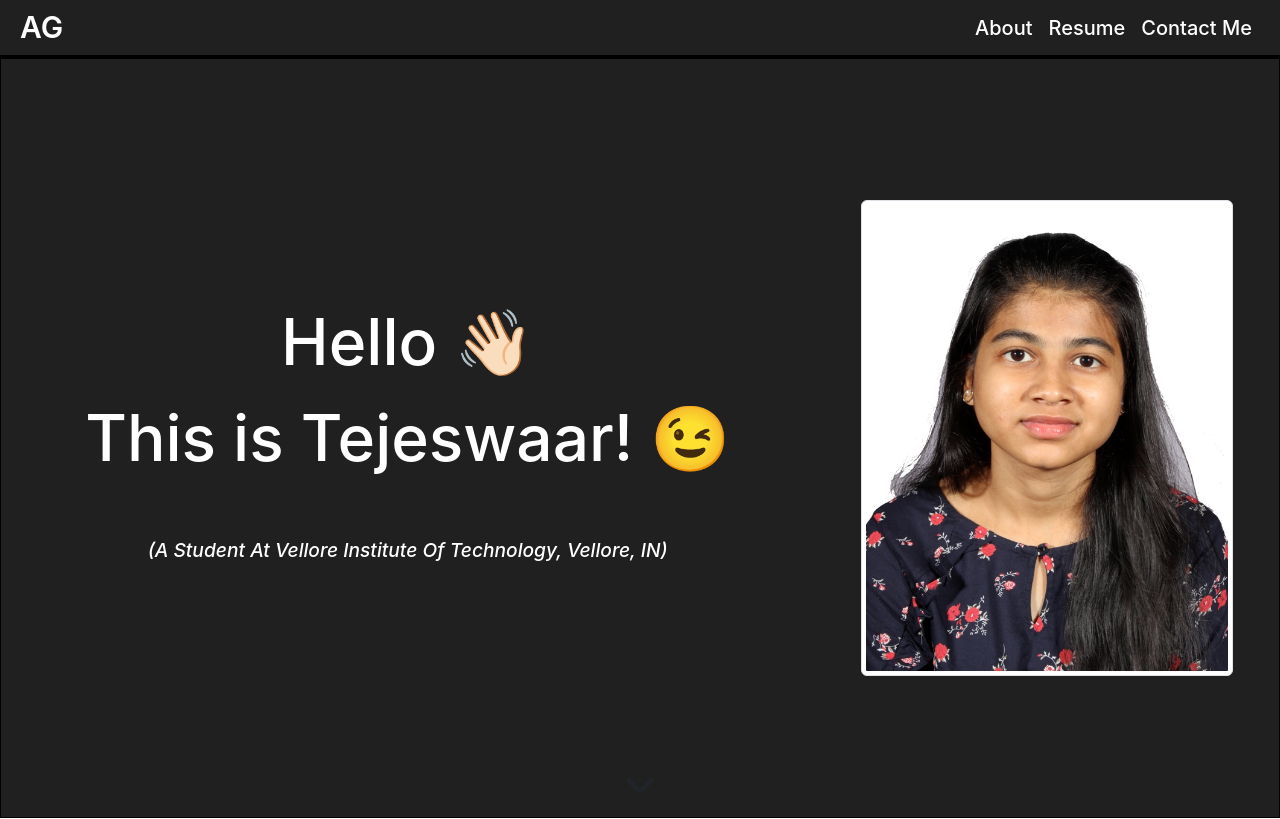
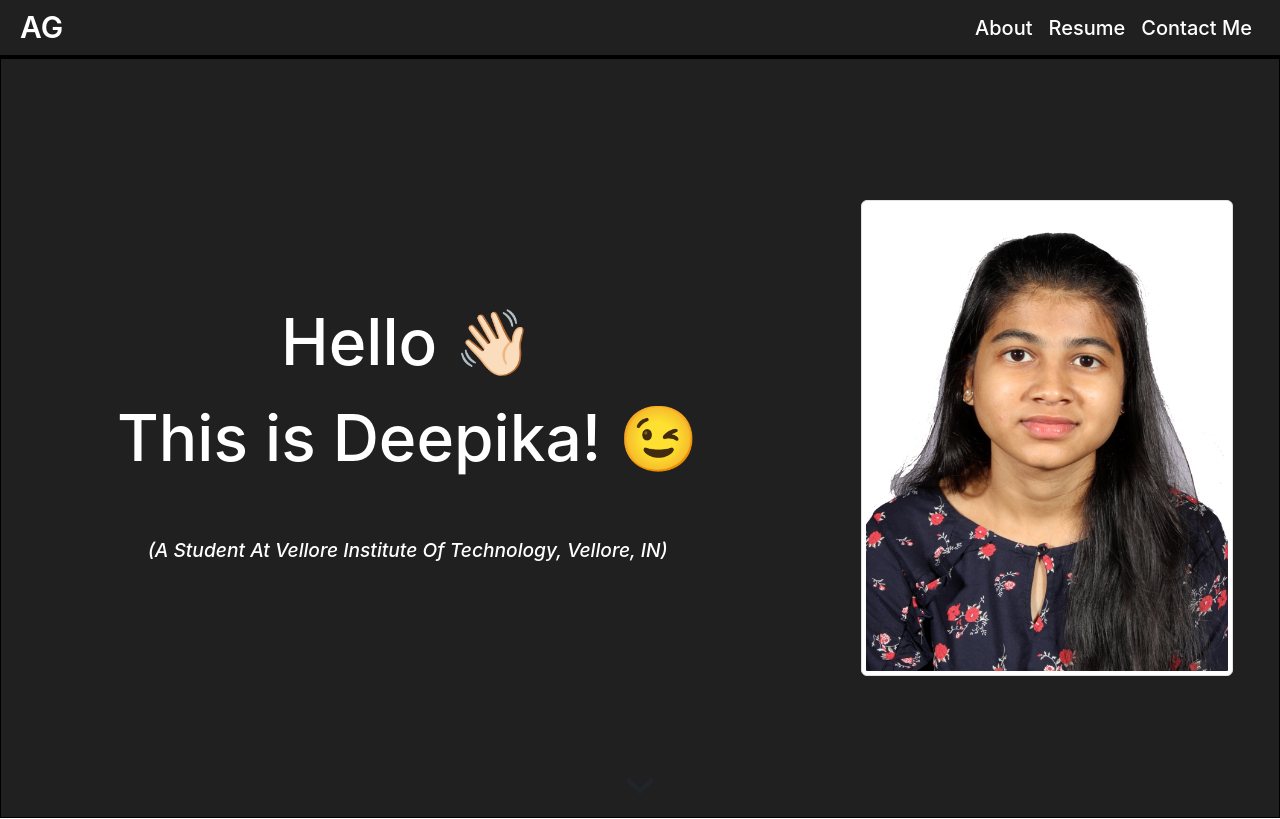
Before and after one commit to DwarakacherlaDeepikaReddy/Portfolio-mai, a React (Create React App) app: page / in a window 1280 px wide. Shown: the top 819 px of the page. Built offline with nearby package versions, Linux system fonts and the light colour scheme.

Commit message:
Update HomeDiv.js

```diff
--- a/src/components/HomeDiv.js
+++ b/src/components/HomeDiv.js
@@ -17,7 +17,7 @@ function Introduction() {
   return (
     <div className="introduction">
       <div>Hello 👋🏻</div>
-      <div>This is Tejeswaar! 😉</div>
+      <div>This is Deepika! 😉</div>
       <div>
         <em className="tag-mine">
           (A Student At Vellore Institute Of Technology, Vellore, IN)
```
